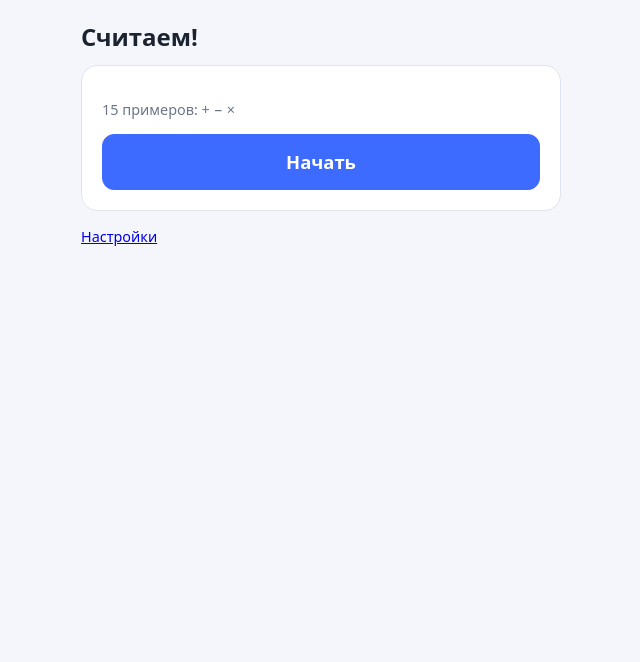
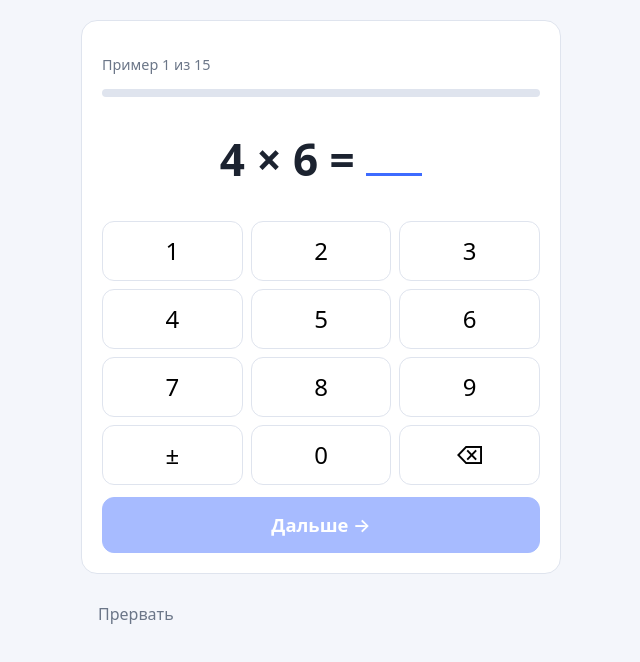
Before and after one commit to navoznov/mathy, a React (Vite) app: page / in a window 1280 px wide. Both pictures are taken after a click on the button "Начать". Shown: the top 662 px of the page, without its empty margins (319-959 px from the left). Built offline with nearby package versions, Linux system fonts and the light colour scheme.

Commit message:
feat: экран решения примеров с таймингом и обратной связью

```diff
--- /dev/null
+++ b/src/ui/practice/Keypad.tsx
@@ -0,0 +1,28 @@
+interface KeypadProps {
+  onDigit(digit: string): void;
+  onBackspace(): void;
+  onToggleSign(): void;
+}
+
+const DIGITS = ['1', '2', '3', '4', '5', '6', '7', '8', '9'];
+
+export function Keypad({ onDigit, onBackspace, onToggleSign }: KeypadProps) {
+  return (
+    <div className="keypad">
+      {DIGITS.map((d) => (
+        <button key={d} type="button" onClick={() => onDigit(d)}>
+          {d}
+        </button>
+      ))}
+      <button type="button" onClick={onToggleSign} aria-label="Сменить знак">
+        ±
+      </button>
+      <button type="button" onClick={() => onDigit('0')}>
+        0
+      </button>
+      <button type="button" onClick={onBackspace} aria-label="Стереть">
+        ⌫
+      </button>
+    </div>
+  );
+}
--- a/src/ui/practice/PracticeFlow.tsx
+++ b/src/ui/practice/PracticeFlow.tsx
@@ -1,18 +1,44 @@
+import { useCallback, useMemo, useState } from 'react';
 import { generateTasks } from '../../domain/generator';
-import { loadHistory } from '../../storage/history';
+import type { Session, Task } from '../../domain/types';
+import { appendSession, loadHistory } from '../../storage/history';
 import { loadSettings } from '../../storage/settings';
 import { StartScreen } from '../StartScreen';
+import { PracticeScreen } from './PracticeScreen';
 
-// Запуск сессии появится в Task 8; пока экран только отображается.
+type Phase = { name: 'idle' } | { name: 'running'; tasks: Task[] } | { name: 'done'; session: Session };
+
 export function PracticeFlow() {
-  const settings = loadSettings();
-  const history = loadHistory();
+  const [settings] = useState(loadSettings);
+  const [history, setHistory] = useState(loadHistory);
+  const [phase, setPhase] = useState<Phase>({ name: 'idle' });
 
-  let disabledReason: string | null = null;
-  try {
-    generateTasks(settings);
-  } catch (e) {
-    disabledReason = e instanceof Error ? e.message : 'Настройки не позволяют составить примеры';
+  const disabledReason = useMemo(() => {
+    try {
+      generateTasks(settings);
+      return null;
+    } catch (e) {
+      return e instanceof Error ? e.message : 'Настройки не позволяют составить примеры';
+    }
+  }, [settings]);
+
+  const start = useCallback(() => {
+    setPhase({ name: 'running', tasks: generateTasks(settings) });
+  }, [settings]);
+
+  const finish = useCallback((session: Session) => {
+    setHistory(appendSession(session));
+    setPhase({ name: 'done', session });
+  }, []);
+
+  if (phase.name === 'running') {
+    return (
+      <PracticeScreen
+        tasks={phase.tasks}
+        instantFeedback={settings.instantFeedback}
+        onFinish={finish}
+      />
+    );
   }
 
   return (
@@ -20,7 +46,7 @@ export function PracticeFlow() {
       settings={settings}
       history={history}
       disabledReason={disabledReason}
-      onStart={() => {}}
+      onStart={start}
     />
   );
 }
--- /dev/null
+++ b/src/ui/practice/PracticeScreen.tsx
@@ -0,0 +1,186 @@
+import { useCallback, useEffect, useRef, useState } from 'react';
+import { calcStars, checkAnswer } from '../../domain/scoring';
+import { OP_SYMBOL } from '../../domain/types';
+import type { Attempt, Session, Task } from '../../domain/types';
+import { Keypad } from './Keypad';
+import { TaskCard } from './TaskCard';
+
+const FEEDBACK_MS = 800;
+const MAX_INPUT_LENGTH = 6;
+
+interface PracticeScreenProps {
+  tasks: Task[];
+  instantFeedback: boolean;
+  onFinish(session: Session): void;
+}
+
+interface Feedback {
+  correct: boolean;
+  task: Task;
+  given: number;
+}
+
+export function PracticeScreen({ tasks, instantFeedback, onFinish }: PracticeScreenProps) {
+  const [index, setIndex] = useState(0);
+  const [input, setInput] = useState('');
+  const [feedback, setFeedback] = useState<Feedback | null>(null);
+  const [confirmAbort, setConfirmAbort] = useState(false);
+
+  const attemptsRef = useRef<Attempt[]>([]);
+  const taskStartedRef = useRef(performance.now());
+  const sessionStartedRef = useRef(Date.now());
+
+  const task = tasks[index];
+  const canSubmit = /^-?\d+$/.test(input);
+
+  useEffect(() => {
+    taskStartedRef.current = performance.now();
+  }, [index]);
+
+  const finish = useCallback(
+    (aborted: boolean) => {
+      const attempts = attemptsRef.current;
+      const wrong = attempts.filter((a) => !a.correct).length;
+      onFinish({
+        id: new Date(sessionStartedRef.current).toISOString(),
+        startedAt: sessionStartedRef.current,
+        totalMs: attempts.reduce((sum, a) => sum + a.ms, 0),
+        plannedCount: tasks.length,
+        aborted,
+        attempts,
+        stars: calcStars(wrong, aborted),
+      });
+    },
+    [onFinish, tasks.length],
+  );
+
+  // Обновляющая функция setIndex обязана быть чистой: побочный эффект внутри неё
+  // в StrictMode выполнится дважды и сессия запишется в историю два раза.
+  const advance = useCallback(() => {
+    if (index + 1 >= tasks.length) finish(false);
+    else setIndex(index + 1);
+  }, [finish, index, tasks.length]);
+
+  const submit = useCallback(() => {
+    if (!canSubmit || feedback) return;
+
+    const given = Number(input);
+    const correct = checkAnswer(task, given);
+    attemptsRef.current = [
+      ...attemptsRef.current,
+      {
+        op: task.op,
+        a: task.a,
+        b: task.b,
+        expected: task.expected,
+        given,
+        correct,
+        ms: performance.now() - taskStartedRef.current,
+      },
+    ];
+    setInput('');
+
+    if (instantFeedback) {
+      setFeedback({ correct, task, given });
+    } else {
+      advance();
+    }
+  }, [advance, canSubmit, feedback, input, instantFeedback, task]);
+
+  useEffect(() => {
+    if (!feedback) return;
+    const timer = setTimeout(() => {
+      setFeedback(null);
+      advance();
+    }, FEEDBACK_MS);
+    return () => clearTimeout(timer);
+  }, [advance, feedback]);
+
+  const appendDigit = useCallback((digit: string) => {
+    setInput((v) => (v.replace('-', '').length >= MAX_INPUT_LENGTH ? v : v + digit));
+  }, []);
+
+  const backspace = useCallback(() => setInput((v) => v.slice(0, -1)), []);
+
+  const toggleSign = useCallback(() => {
+    setInput((v) => (v.startsWith('-') ? v.slice(1) : '-' + v));
+  }, []);
+
+  useEffect(() => {
+    const onKeyDown = (e: KeyboardEvent) => {
+      if (feedback || confirmAbort) return;
+      if (e.key >= '0' && e.key <= '9') appendDigit(e.key);
+      else if (e.key === 'Backspace') backspace();
+      else if (e.key === '-') toggleSign();
+      else if (e.key === 'Enter') submit();
+      else return;
+      e.preventDefault();
+    };
+    window.addEventListener('keydown', onKeyDown);
+    return () => window.removeEventListener('keydown', onKeyDown);
+  }, [appendDigit, backspace, confirmAbort, feedback, submit, toggleSign]);
+
+  return (
+    <div className="app">
+      <div className="card">
+        <p className="muted">
+          Пример {index + 1} из {tasks.length}
+        </p>
+        <div className="progress">
+          <div style={{ width: `${(index / tasks.length) * 100}%` }} />
+        </div>
+
+        {feedback ? (
+          <div className={`flash ${feedback.correct ? 'ok' : 'bad'}`}>
+            {feedback.correct ? (
+              <>✅ Отлично!</>
+            ) : (
+              <>
+                ❌ {feedback.given}
+                <br />
+                {feedback.task.a} {OP_SYMBOL[feedback.task.op]} {feedback.task.b} ={' '}
+                {feedback.task.expected}
+              </>
+            )}
+          </div>
+        ) : (
+          <TaskCard task={task} input={input} />
+        )}
+
+        <Keypad onDigit={appendDigit} onBackspace={backspace} onToggleSign={toggleSign} />
+
+        <button
+          className="btn-primary"
+          style={{ marginTop: '0.75rem' }}
+          onClick={submit}
+          disabled={!canSubmit || feedback !== null}
+        >
+          Дальше →
+        </button>
+      </div>
+
+      <button className="btn-ghost" onClick={() => setConfirmAbort(true)}>
+        Прервать
+      </button>
+
+      {confirmAbort && (
+        <div className="modal-backdrop">
+          <div className="modal">
+            <h2>Закончить раньше времени?</h2>
+            <p className="muted">Решённые примеры сохранятся, но звёзд за прерванный тест не будет.</p>
+            <button className="btn-primary" onClick={() => finish(true)}>
+              Да, закончить
+            </button>
+            <button
+              className="btn-ghost"
+              style={{ width: '100%', marginTop: '0.5rem' }}
+              onClick={() => setConfirmAbort(false)}
+            >
+              Продолжить решать
+            </button>
+          </div>
+        </div>
+      )}
+    </div>
+  );
+}
--- /dev/null
+++ b/src/ui/practice/TaskCard.tsx
@@ -0,0 +1,15 @@
+import { OP_SYMBOL } from '../../domain/types';
+import type { Task } from '../../domain/types';
+
+interface TaskCardProps {
+  task: Task;
+  input: string;
+}
+
+export function TaskCard({ task, input }: TaskCardProps) {
+  return (
+    <div className="task">
+      {task.a} {OP_SYMBOL[task.op]} {task.b} = <span className="slot">{input}</span>
+    </div>
+  );
+}
```
